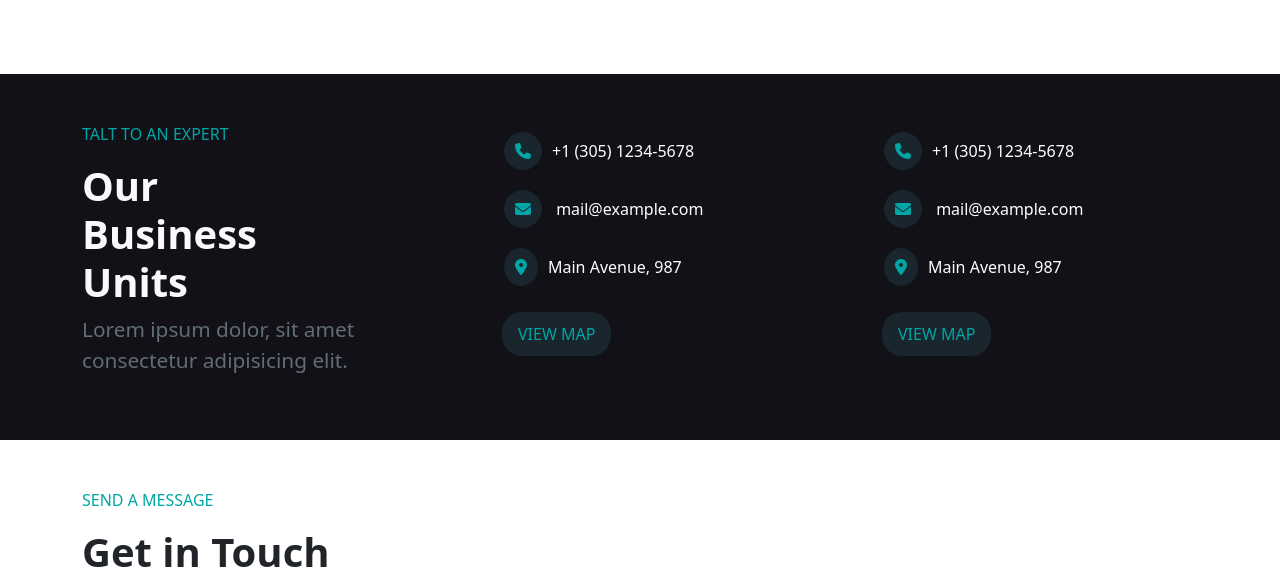
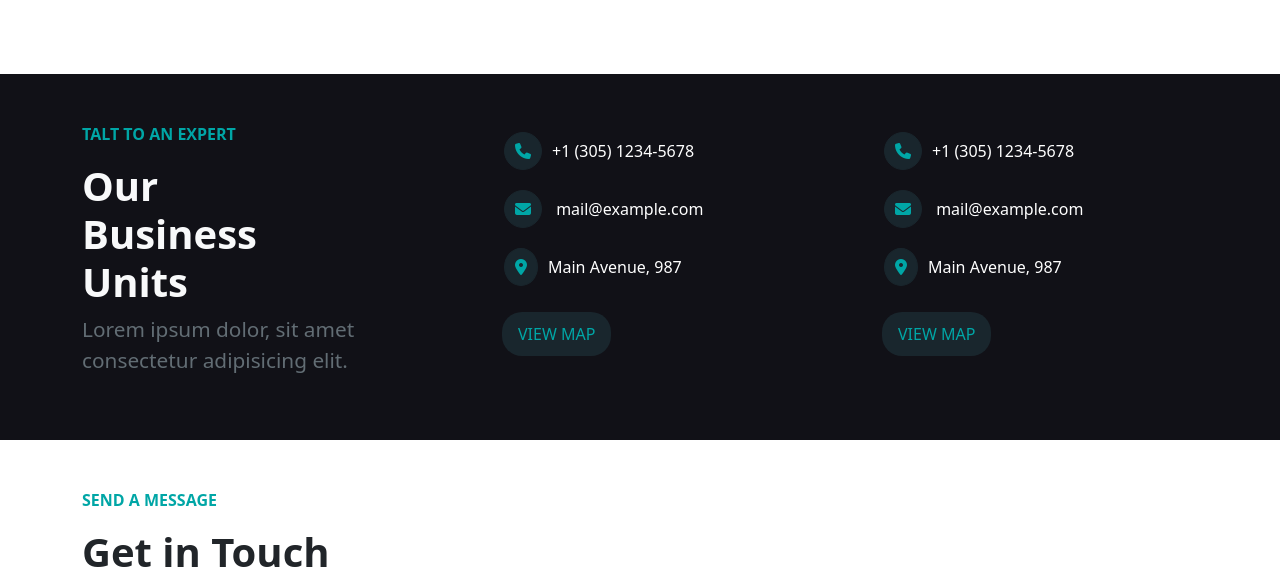
Before and after one commit to matteocenci/proj-html-vuejs, a Vue app: page /contacts in a window 1280 px wide. Shown: the part 827-1396 px from the top of the page. Built offline with nearby package versions, Linux system fonts and the light colour scheme.

Commit message:
fix: font weigth in AppBusiness and AppForm

```diff
--- a/src/components/AppBusiness.vue
+++ b/src/components/AppBusiness.vue
@@ -11,7 +11,7 @@ export default {
         <div class="container">
             <div class="row pt-5 pb-5">
                 <div class="col">
-                    <p class="talk-expert">TALT TO AN EXPERT</p>
+                    <p class="talk-expert fw-bold">TALT TO AN EXPERT</p>
                     <h2 class="fw-bold fs-1 text-light">Our <br>Business <br> Units</h2>
                     <p class="lorem">Lorem ipsum dolor, sit amet consectetur adipisicing elit.</p>
                 </div>
--- a/src/components/AppForm.vue
+++ b/src/components/AppForm.vue
@@ -6,7 +6,7 @@ export default {
 
 <template>
     <div class="container mb-5">
-        <p class="ms_send">SEND A MESSAGE</p>
+        <p class="ms_send fw-bold">SEND A MESSAGE</p>
         <h2 class="fw-bold fs-1">Get in Touch</h2>
         <p class="ms_respond">We will respond to your message as soon as possible</p>
         <div class="d-flex justify-content-between gap-4">
```
